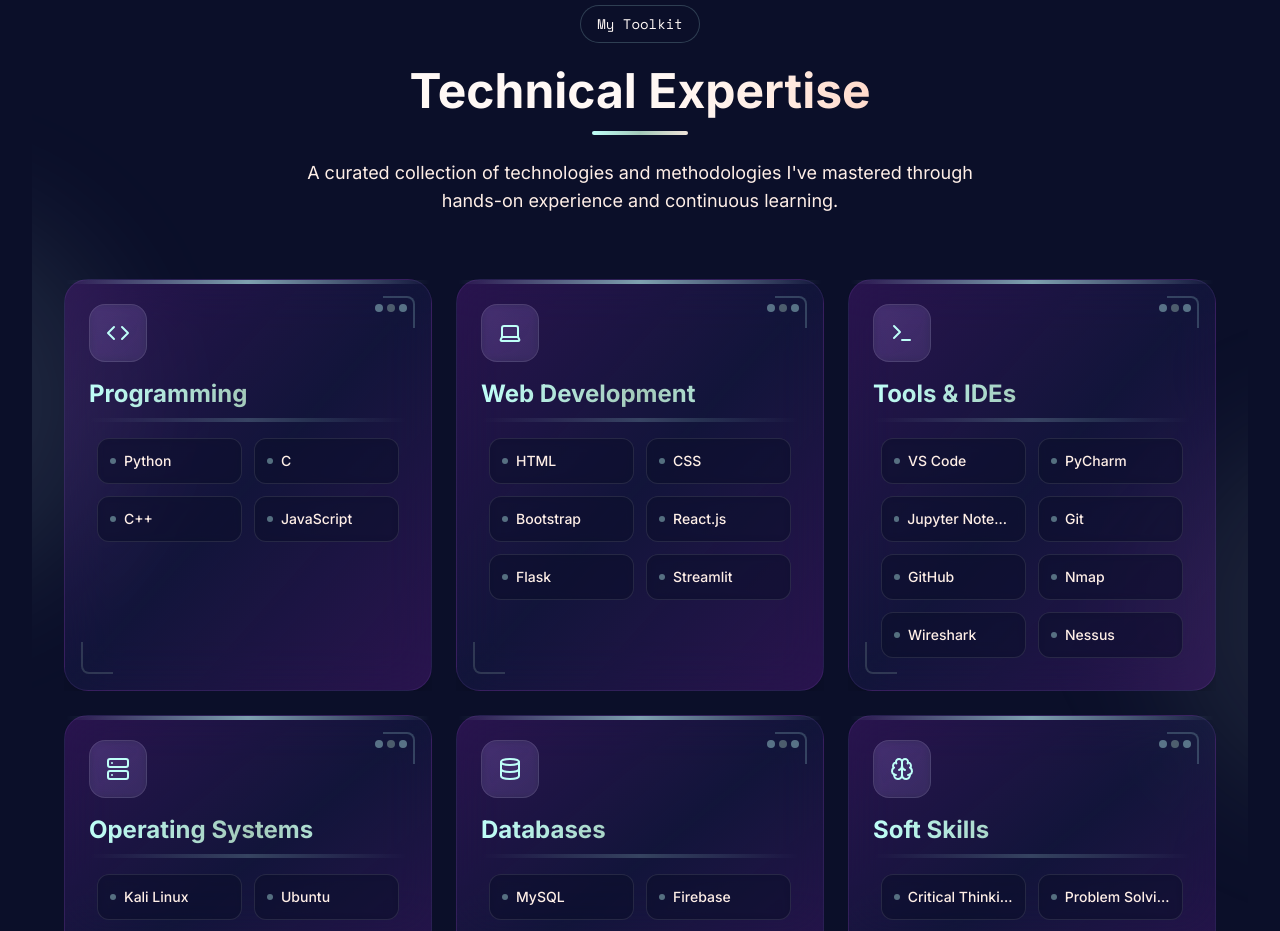
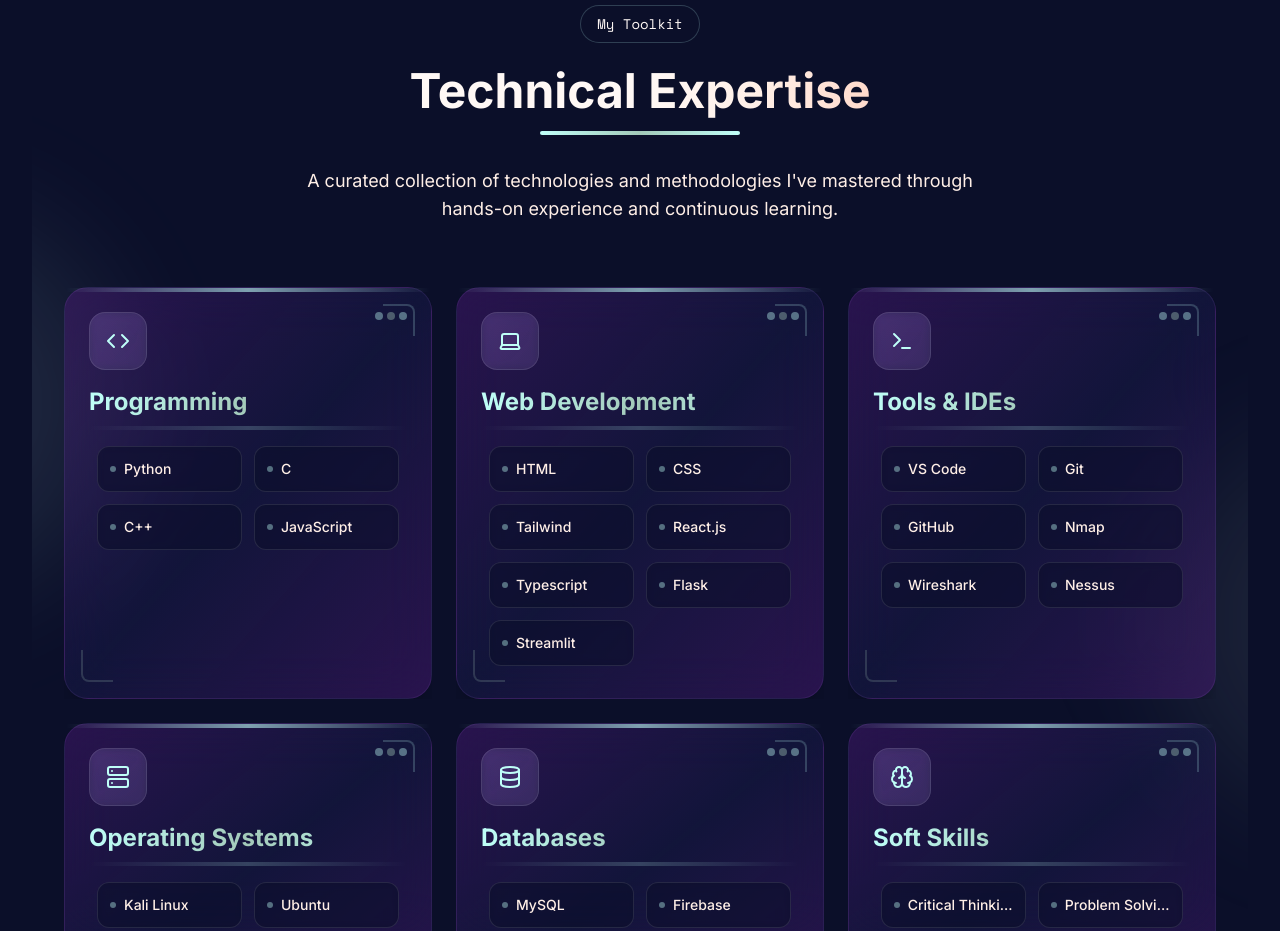
Before and after one commit to jpravin664/Pravin-Portfolio-Website, a React (Vite) app: page / in a window 1280 px wide. Shown: the part 3240-4171 px from the top of the page. Built offline with nearby package versions, Linux system fonts and the light colour scheme.

Commit message:
Updated skills list in Skills section

```diff
--- a/src/sections/Skills.tsx
+++ b/src/sections/Skills.tsx
@@ -12,12 +12,12 @@
     },
     {
       category: "Web Development",
-      skills: ["HTML", "CSS", "Bootstrap", "React.js", "Flask", "Streamlit"],
+      skills: ["HTML", "CSS", "Tailwind", "React.js", "Typescript", "Flask", "Streamlit"],
       icon: <Laptop size={24} />,
     },
     {
       category: "Tools & IDEs",
-      skills: ["VS Code", "PyCharm", "Jupyter Notebook", "Git", "GitHub", "Nmap", "Wireshark", "Nessus"],
+      skills: ["VS Code", "Git", "GitHub", "Nmap", "Wireshark", "Nessus"],
       icon: <Terminal size={24} />,
     },
     {
@@ -67,7 +67,13 @@
             Technical <span className="text-gradient">Expertise</span>
           </h2>
 
-          <div className="w-24 h-1 bg-gradient-to-r from-primary via-accent to-glow mx-auto rounded-full mb-6"></div>
+         <motion.div
+            className="w-32 h-1 bg-gradient-to-r from-primary via-accent to-primary mx-auto rounded-full mb-8"
+            initial={{ width: 0 }}
+            whileInView={{ width: 200 }}
+            viewport={{ once: false }} // This makes it reset when exiting/re-entering view
+            transition={{ duration: 0.8, delay: 0.4 }}
+        ></motion.div>
 
           <motion.p
             className="text-text-secondary max-w-2xl mx-auto text-lg"
```
